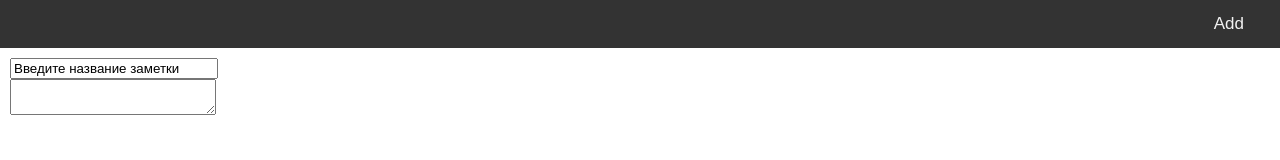
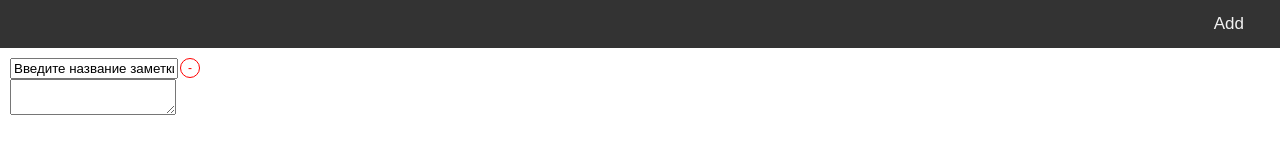
Before and after one commit to ShatalovViktor/hometasks, a React (Create React App) app: page / in a window 1280 px wide. Shown: the top 160 px of the page. Built offline with nearby package versions, Linux system fonts and the light colour scheme; the HTML template or start-up script is replaced by a standard one.

Commit message:
add delete

```diff
--- a/src/App.js
+++ b/src/App.js
@@ -36,14 +36,23 @@ class App extends React.Component {
     localStorage.setItem('notes', JSON.stringify(notesFromStorage));
   }
 
+  onDeleteNote = (note) => {
+    this.setState({
+      notes: this.state.notes.filter((el) => el !== note),
+    });
+    // let notesFromStorage = JSON.parse(localStorage.getItem('notes'))
+    // notesFromStorage = notesFromStorage.map((noteStore) => noteStore.id === nextState.id ? nextState : noteStore)
+  }
+
   render () {
+    console.log(this.state.notes)
     return (
       <React.Fragment>
         <div className="topnav">
           <button onClick={this.onAddClick}>Add</button>
         </div>
         <div>
-          <NotesList notes={this.state.notes} />
+          <NotesList notes={this.state.notes} onDeleteNote={this.onDeleteNote}/>
 
         </div>
       </React.Fragment>
--- a/src/components/Note/Note.css
+++ b/src/components/Note/Note.css
@@ -5,5 +5,21 @@
 }
 
 .note input, textarea {
-    width: 100%;
+    width: 80%;
 }
+
+.note .deleteButton {
+    float: right;
+    background: transparent;
+    border: 1px solid #f00;
+    border-radius: 2em;
+    color: #f00;
+    display: inline-block;
+    font-size: 12px;
+    height: 20px;
+    line-height: 2px;
+    margin-right: 10px;
+    padding: 0;
+    text-align: center;
+    width: 20px;
+}
--- a/src/components/Note/Note.js
+++ b/src/components/Note/Note.js
@@ -31,6 +31,7 @@ class Note extends React.Component {
   render () {
     return (
       <div className={'note'}>
+        <button className="deleteButton" onClick={this.props.onDeleteNote.bind(null, this.state)}>-</button>
         <input type='text' name='title' value={this.state.title} onChange={this.onChange} />
         <textarea name='text' value={this.state.text} onChange={this.onChange} />
       </div>
--- a/src/components/NotesList.js
+++ b/src/components/NotesList.js
@@ -8,7 +8,7 @@ class NotesList extends React.Component {
     return (
       <div>
         { notes.map((note, index )=> (
-          <Note key={index} note={note} />
+          <Note key={index} note={note} onDeleteNote={this.props.onDeleteNote}/>
         )) }
       </div>
     )
@@ -20,7 +20,8 @@ NotesList.propTypes = {
     id: PropTypes.number,
     label: PropTypes.string,
     text: PropTypes.string,
-  }).isRequired)
+  }).isRequired),
+  onDeleteNote: PropTypes.func,
 }
 
 export default NotesList
```
